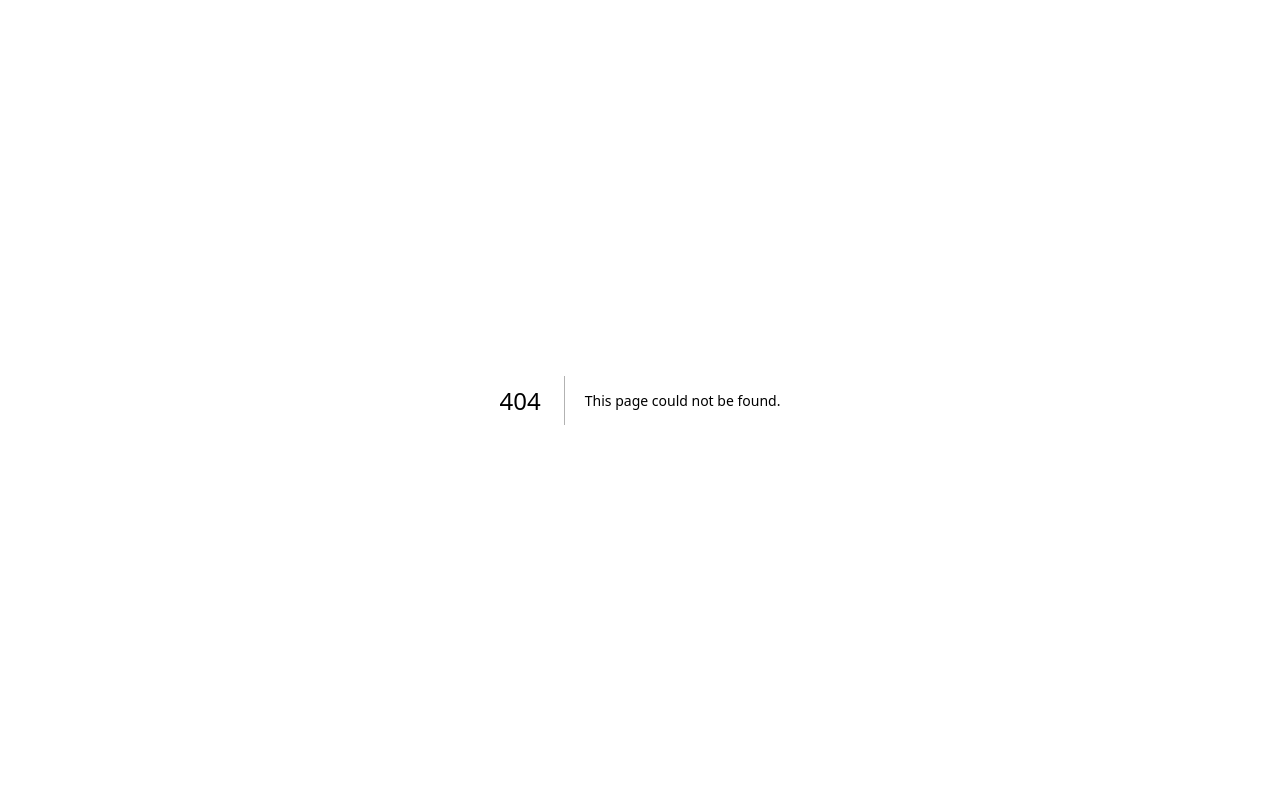
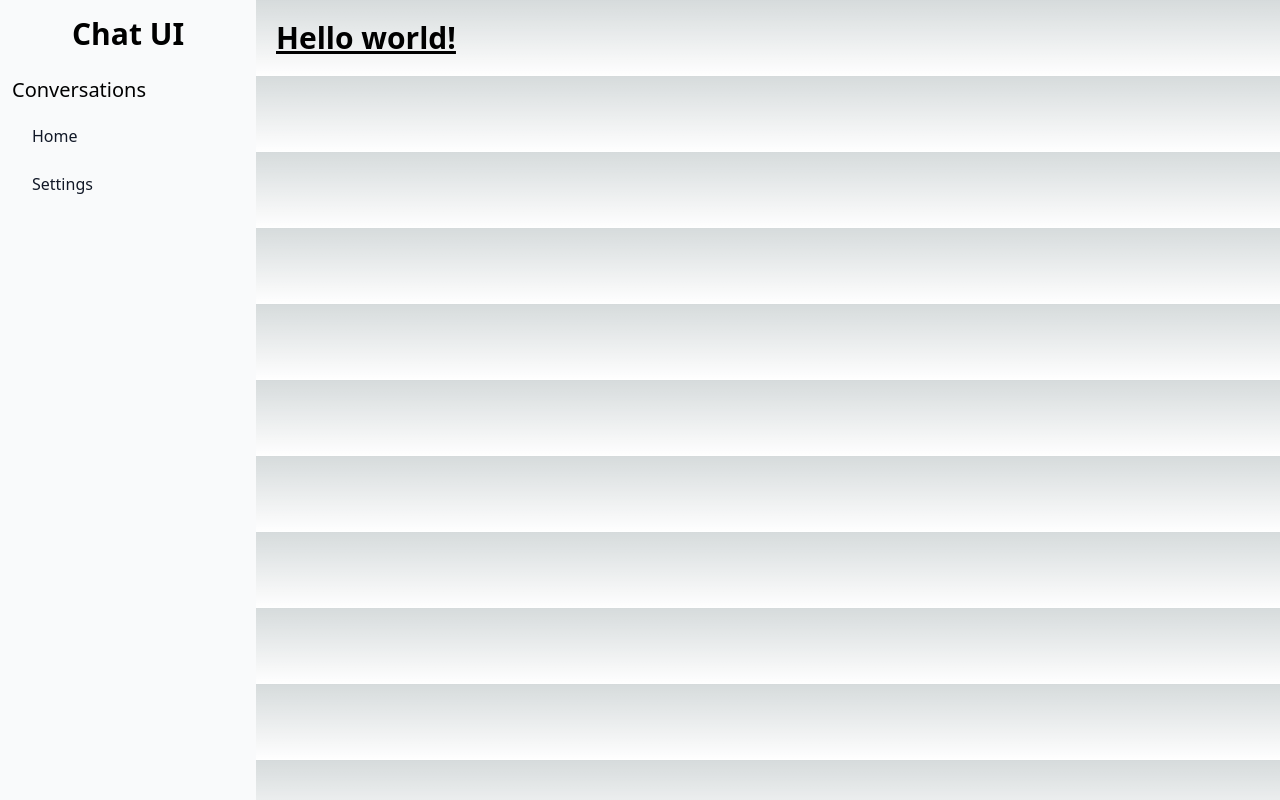
Before and after one commit to JohnPevien/chat-UI, a Next.js app: page /chat in a window 1280 px wide. Before the commit this address had no page. Built offline with nearby package versions, Linux system fonts and the light colour scheme.

Commit message:
Commit initial page content

```diff
--- /dev/null
+++ b/app/chat/page.tsx
@@ -0,0 +1,4 @@
+type Props = {};
+export default function page({}: Props) {
+    return <h1 className="text-3xl font-bold underline">Hello world!</h1>;
+}
```
